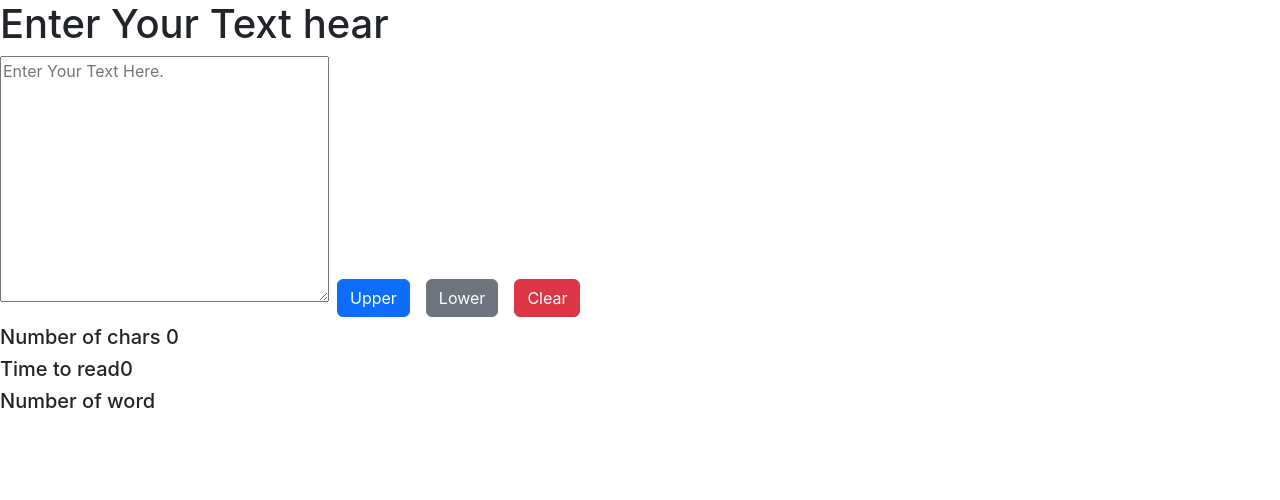
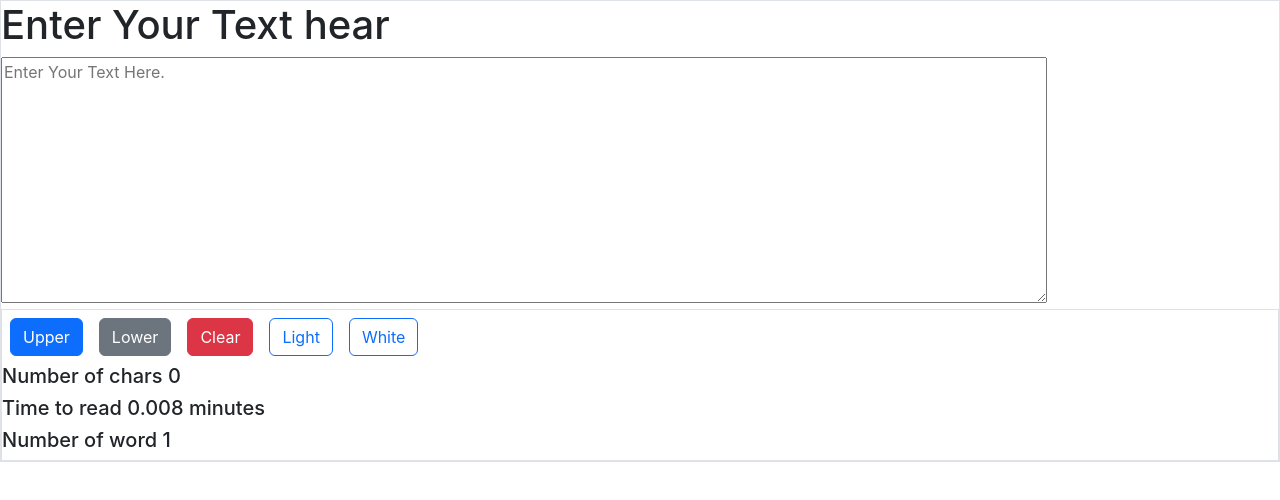
Before and after one commit to AnkushYadav11/reactpractice, a React (Create React App) app: page / in a window 1280 px wide. Shown: the top 500 px of the page. Built offline with nearby package versions, Linux system fonts and the light colour scheme.

Commit message:
styling done.

```diff
--- a/src/components/Textutils.js
+++ b/src/components/Textutils.js
@@ -2,24 +2,24 @@ import React, { useState } from 'react';
 
 export default function Textutils() {
     const [text,setText] = useState('');
-    let count = 1;
-    const words = ()=>{
-        if(text === ' '){
-          return count++;
-        }
-    }
+    const [color, setColor] = useState('light');
+
     return(
         <>
-        <div className='flex'>
-            <div>
+        <div className='d-flex border flex-column justify-content-center'>
+            <div className=''>
             <h1>Enter Your Text hear</h1>
-            <textarea cols="30" rows="10" placeholder='Enter Your Text Here.' value={text} onChange={(e)=>{setText(e.target.value)}}></textarea>
+            <textarea cols="100" rows="10" placeholder='Enter Your Text Here.' value={text} onChange={(e)=>{setText(e.target.value)}}></textarea>
+            </div>
+            <div className='border'>
             <button className='btn btn-primary m-2' onClick={()=>{let a = text.toUpperCase(); setText(a)}}>Upper</button>
             <button className='btn btn-secondary m-2' onClick={()=>{let a = text.toLowerCase(); setText(a)}}>Lower</button>
             <button className='btn btn-danger m-2' onClick={() =>{let text = ''; setText(text)}}>Clear</button>
+            <button className='btn btn-outline-primary m-2'>Light</button>
+            <button className='btn btn-outline-primary m-2'>White</button>
             <h5>Number of chars {text.length}</h5>
-            <h5>Time to read{text.length/200}</h5>
-            <h5>Number of word {words}</h5>
+            <h5>Time to read {0.008 * text.split(' ').length} minutes</h5>
+            <h5>Number of word {text.split(' ').length}</h5>
             </div>
         </div>
         </>
```
